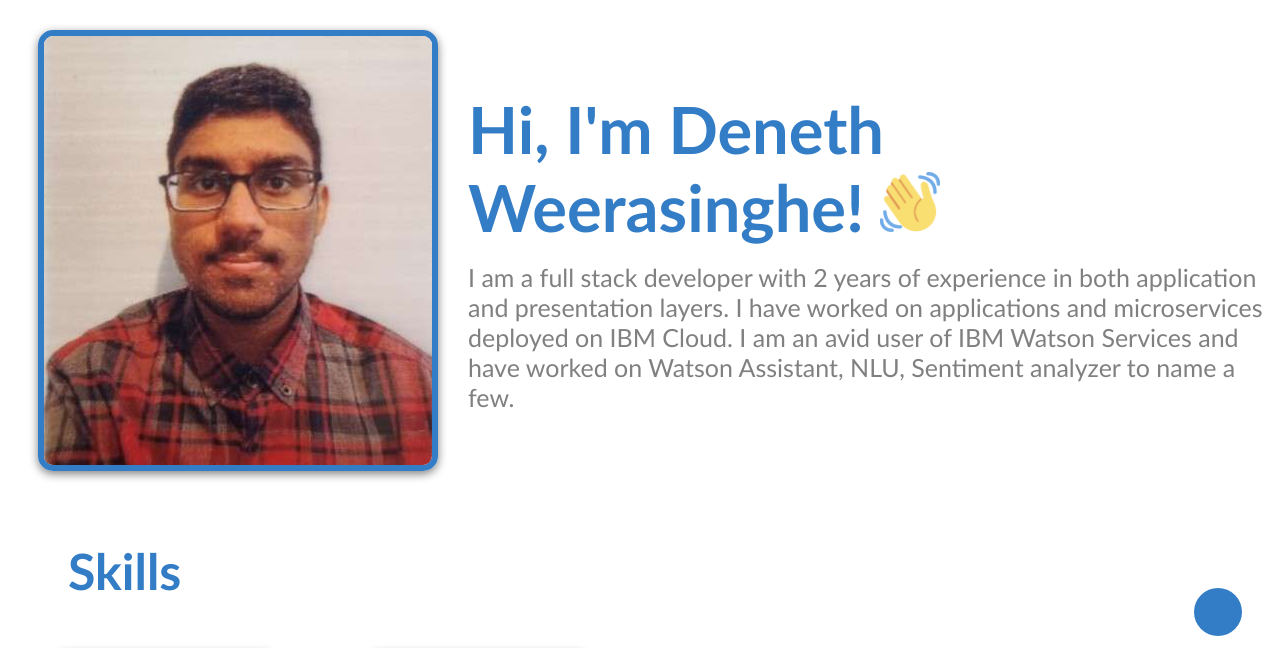
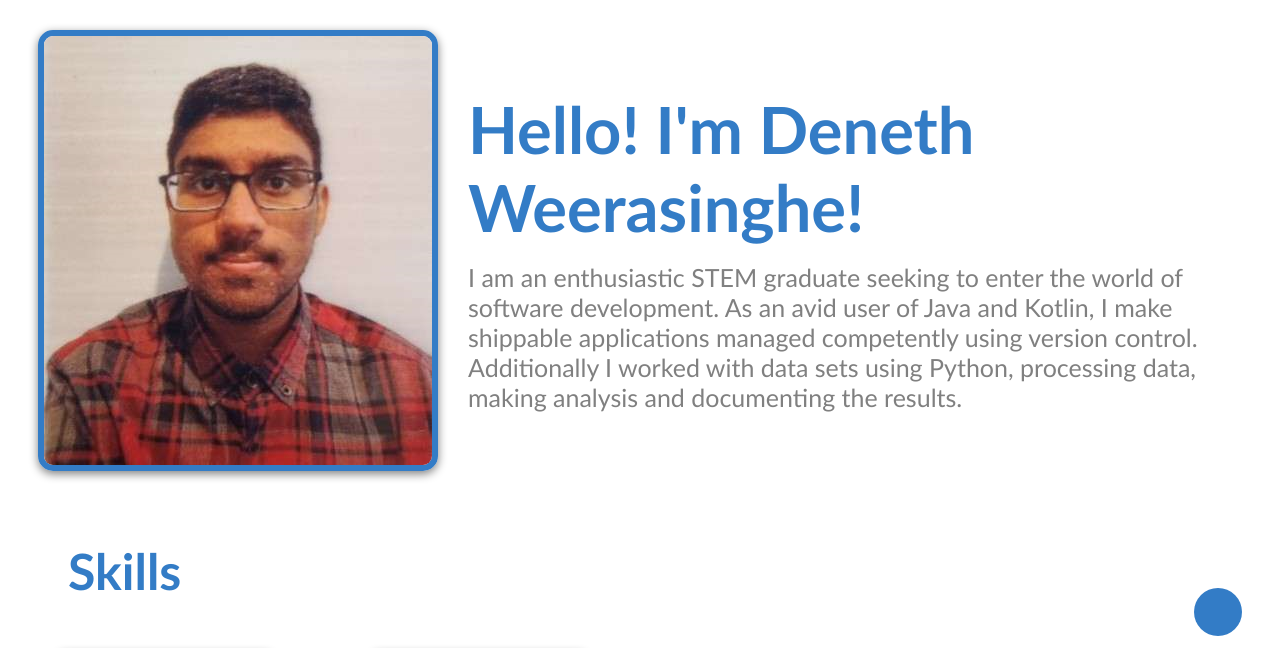
Before and after one commit to deneth-weerasinghe/portfolio-site, a plain HTML site: page index.html in a window 1280 px wide. Shown: the part 140-788 px from the top of the page. Drawn offline with Linux system fonts and the light colour scheme.

Commit message:
Profile introduction

```diff
--- a/index.html
+++ b/index.html
@@ -38,12 +38,12 @@
 
       <div>
           <h1>
-            Hi, I'm Deneth Weerasinghe! <img src="html_finalprojimages/waving-hand.png" width="60px"/>
+            Hello! I'm Deneth Weerasinghe!
           </h1>
           <p>
-            I am a full stack developer with 2 years of experience in both application and presentation layers.
-            I have worked on applications and microservices deployed on IBM Cloud.
-            I am an avid user of IBM Watson Services and have worked on Watson Assistant, NLU, Sentiment analyzer to name a few.
+            I am an enthusiastic STEM graduate seeking to enter the world of software development.
+            As an avid user of Java and Kotlin, I make shippable applications managed competently using version control.
+            Additionally I worked with data sets using Python, processing data, making analysis and documenting the results.
           </p>
       </div>
     </section>
```
